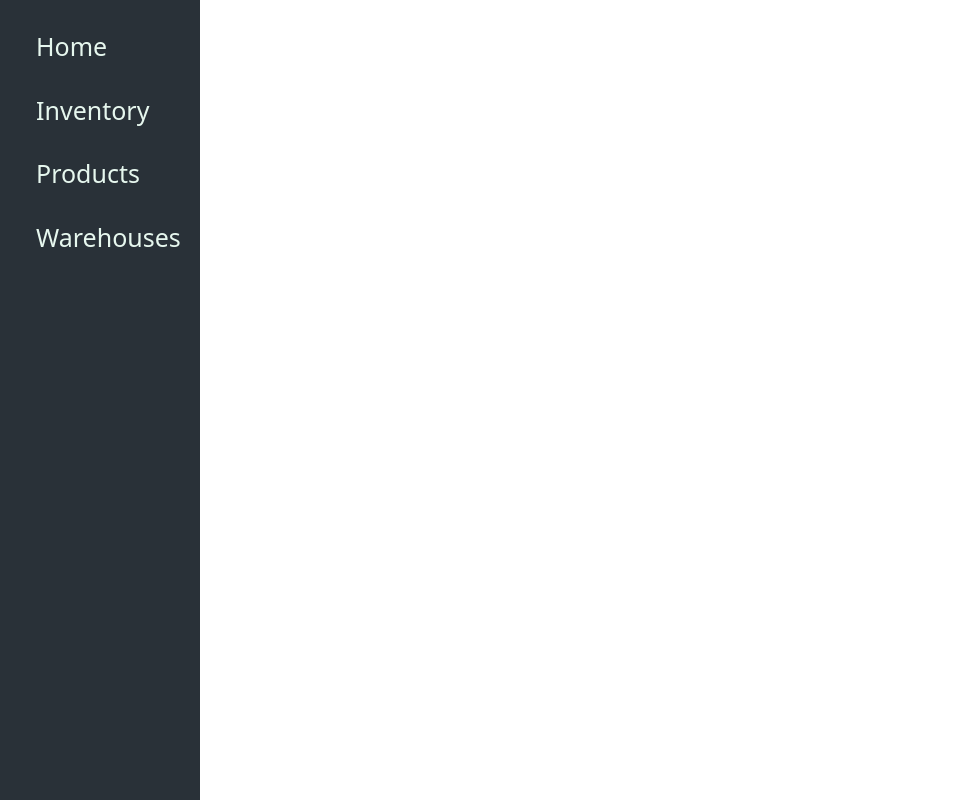
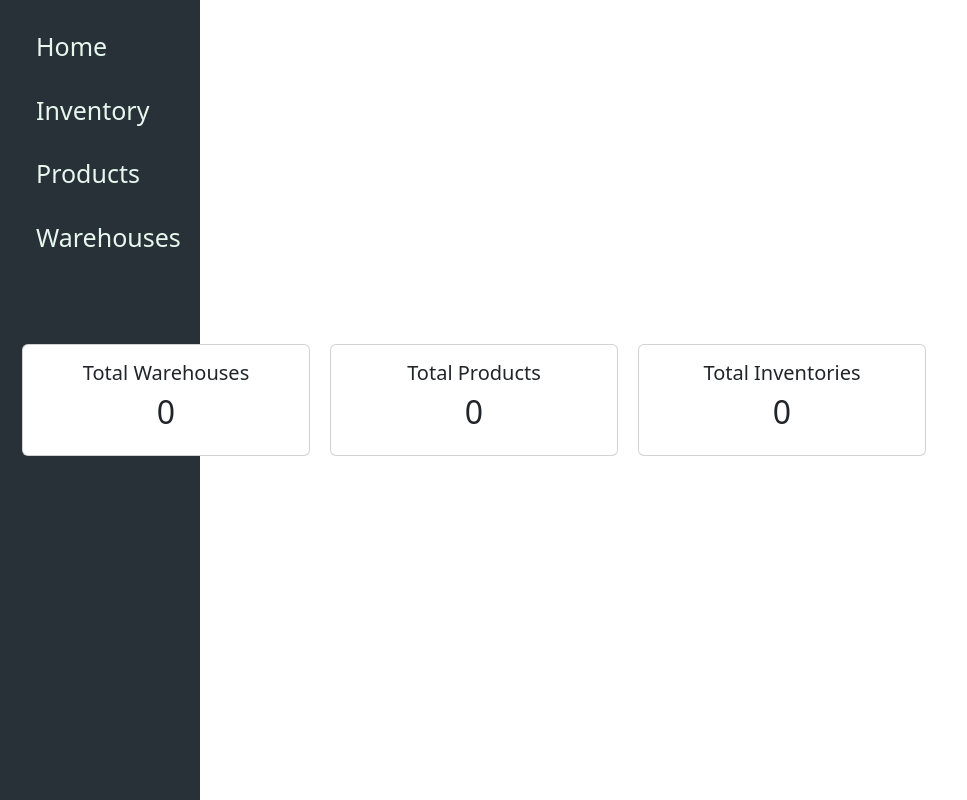
Before and after one commit to hetobias/Inventory-Management, a React (Vite) app in the folder frontend/inventory management/: page / in a window 1280 px wide. Shown: the whole page, without its empty margins (0-967 px from the left). Built offline with nearby package versions, Linux system fonts and the light colour scheme; no server answers.

Commit message:
dashboard
dashboard stats

```diff
--- a/frontend/inventory management/src/App.jsx
+++ b/frontend/inventory management/src/App.jsx
@@ -4,12 +4,15 @@ import Sidebar from './components/Sidebar/Sidebar';
 import InventoryTable from './components/InventoryTable/InventoryTable';
 import ProductTable from './components/ProductTable/ProductTable';
 import WarehouseTable from './components/WarehouseTable/WarehouseTable';
+import Dashboard from './components/Dashboard/Dashboard';
+
 
 function App() {
   return (
     <Router>
       <Sidebar />
       <Routes>
+      <Route path="/" element={<Dashboard />} />
         <Route path="/inventory" element={<InventoryTable />} />
         <Route path="/products" element={<ProductTable />} />
         <Route path="/warehouses" element={<WarehouseTable />} />
--- a/frontend/inventory management/src/components/Dashboard/Dashboard.jsx
+++ b/frontend/inventory management/src/components/Dashboard/Dashboard.jsx
@@ -1,9 +1,76 @@
-import React from 'react'
+import React, { useEffect, useState } from "react";
+import axios from "axios";
+import { Container, Card } from "react-bootstrap";
 
 const Dashboard = () => {
+  const [totalWarehouses, setTotalWarehouses] = useState(0);
+  const [totalProducts, setTotalProducts] = useState(0);
+  const [totalInventories, setTotalInventories] = useState(0);
+
+  useEffect(() => {
+    fetchTotalWarehouses();
+    fetchTotalProducts();
+    fetchTotalInventories();
+  }, []);
+
+  const fetchTotalWarehouses = async () => {
+    try {
+      const response = await axios.get("http://localhost:8080/api/warehouses");
+      const warehouses = response.data;
+      setTotalWarehouses(warehouses.length);
+    } catch (error) {
+      console.error("Error fetching total warehouses:", error);
+    }
+  };
+
+  const fetchTotalProducts = async () => {
+    try {
+      const response = await axios.get("http://localhost:8080/api/products");
+      const products = response.data;
+      setTotalProducts(products.length);
+    } catch (error) {
+      console.error("Error fetching total products:", error);
+    }
+  };
+
+  const fetchTotalInventories = async () => {
+    try {
+      const response = await axios.get("http://localhost:8080/api/inventory");
+      const inventories = response.data;
+      setTotalInventories(inventories.length);
+    } catch (error) {
+      console.error("Error fetching total inventories:", error);
+    }
+  };
+
   return (
-    <div>Dashboard</div>
-  )
-}
+    <Container className="d-flex justify-content-center align-items-center vh-100">
+      <Card style={{ width: "18rem", margin: "0 10px" }}>
+        <Card.Body className="text-center">
+          <Card.Title>Total Warehouses</Card.Title>
+          <Card.Text>
+            <h2>{totalWarehouses}</h2>
+          </Card.Text>
+        </Card.Body>
+      </Card>
+      <Card style={{ width: "18rem", margin: "0 10px" }}>
+        <Card.Body className="text-center">
+          <Card.Title>Total Products</Card.Title>
+          <Card.Text>
+            <h2>{totalProducts}</h2>
+          </Card.Text>
+        </Card.Body>
+      </Card>
+      <Card style={{ width: "18rem", margin: "0 10px" }}>
+        <Card.Body className="text-center">
+          <Card.Title>Total Inventories</Card.Title>
+          <Card.Text>
+            <h2>{totalInventories}</h2>
+          </Card.Text>
+        </Card.Body>
+      </Card>
+    </Container>
+  );
+};
 
-export default Dashboard
+export default Dashboard;
--- a/package.json
+++ b/package.json
@@ -6,6 +6,7 @@
     "@mui/styles": "^5.14.0",
     "axios": "^1.4.0",
     "bootstrap": "^5.3.0",
+    "react-bootstrap": "^2.8.0",
     "styled-components": "^5.3.11"
   }
 }
```
Also changed, not shown: frontend/inventory management/src/components/Dashboard/Dashboard.css (added), 1 other file (tests, documents, lock files or other folders).
